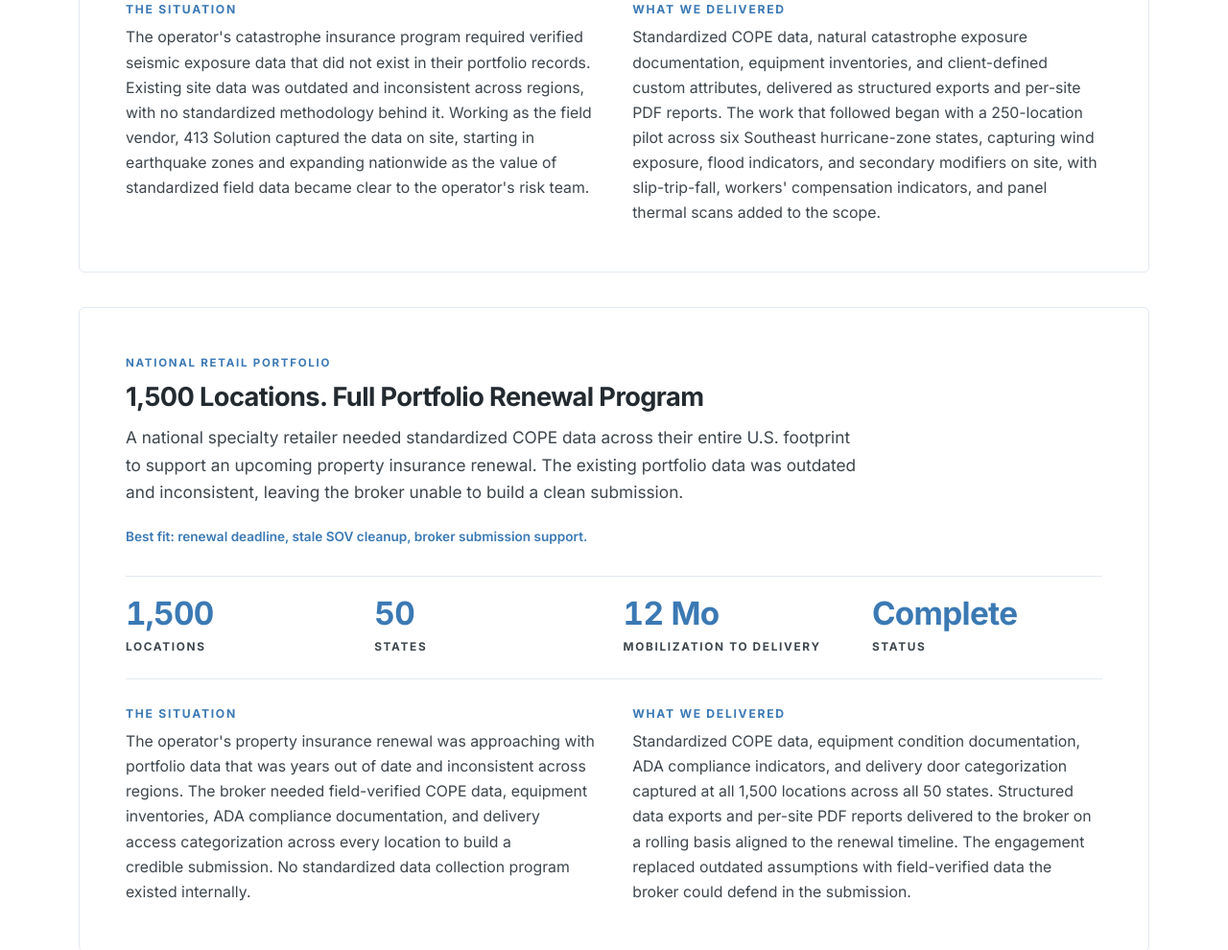
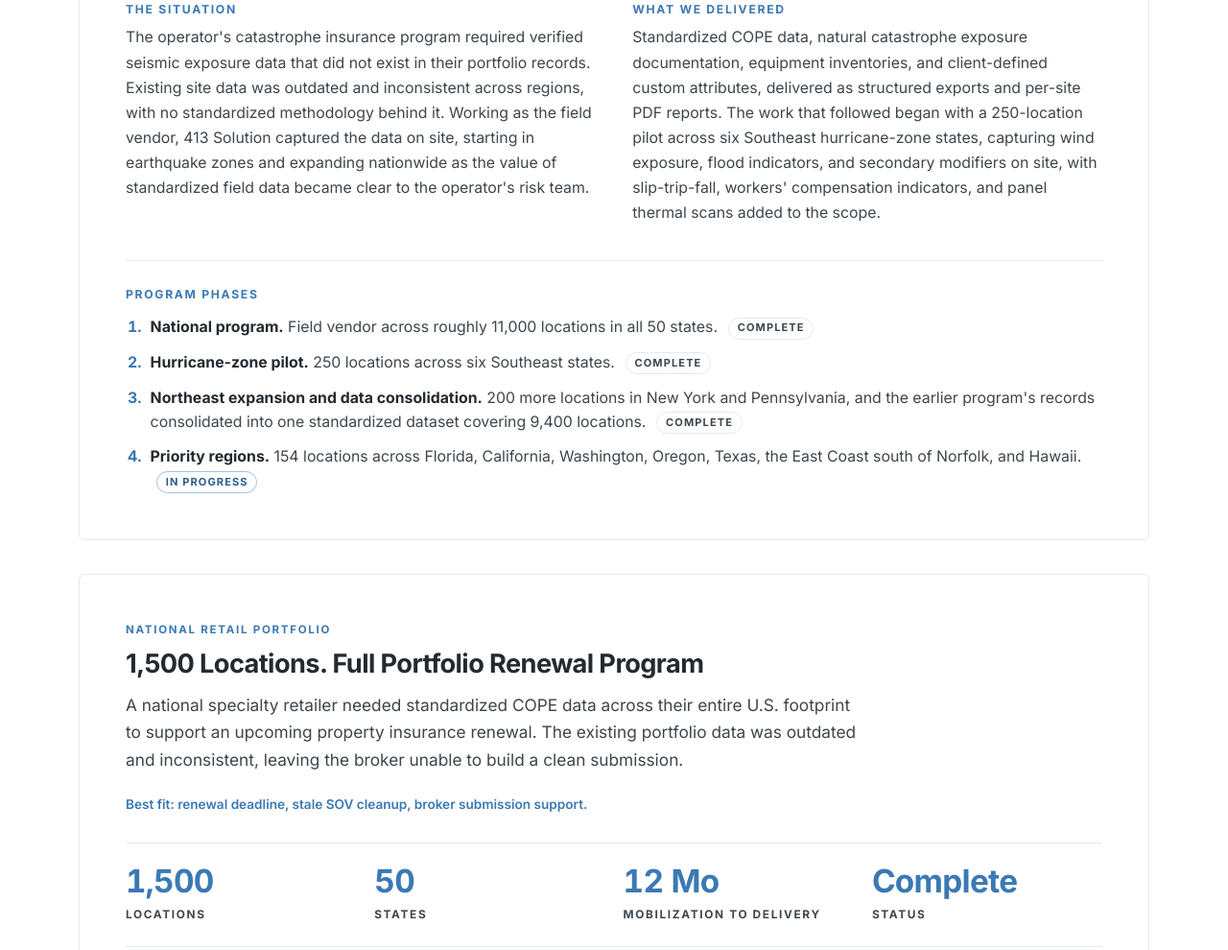
Before and after one commit to JCFrith/413website, a plain HTML site: page results.html in a window 1280 px wide. Shown: the part 1525-2515 px from the top of the page at 96% size. Drawn offline with Linux system fonts and the light colour scheme.

Commit message:
Show recent QSR phases and post-event work
- Results: the QSR program now lists its four phases, including the
  Northeast expansion with consolidation of the earlier program's records
  into one 9,400-location dataset, and the priority-region phase in
  progress. Client stays anonymous.
- Results: adds post-hurricane site documentation for a national auto
  parts retailer under Additional Engagements.
- Lifecycle: the Respond phase now cites that engagement as proof.
- llms.txt updated to match.

Co-Authored-By: Claude Opus 5.5 <noreply@anthropic.com>
Claude-Session: https://claude.ai/code/session_01HEeg6TbNGTKaDC3KQpJBjD

```diff
--- a/css/site.css
+++ b/css/site.css
@@ -475,6 +475,22 @@ section { padding: 6.5rem 0; }
   color: var(--blue); margin-bottom: 0.6rem;
 }
 .case-cols p { font-size: 0.99rem; margin-bottom: 0; }
+.case-phases { margin-top: 2.2rem; padding-top: 1.8rem; border-top: 1px solid var(--border); }
+.case-phases h4 {
+  font-size: 0.76rem; letter-spacing: 0.14em; text-transform: uppercase;
+  color: var(--blue); margin-bottom: 0.9rem;
+}
+.case-phases ol { margin: 0; padding-left: 1.3rem; display: grid; gap: 0.7rem; }
+.case-phases li { font-size: 0.99rem; line-height: 1.6; padding-left: 0.3rem; }
+.case-phases li::marker { color: var(--blue); font-weight: 700; }
+.phase-status {
+  display: inline-block; margin-left: 0.4rem;
+  font-size: 0.69rem; font-weight: 700; letter-spacing: 0.1em; text-transform: uppercase;
+  color: var(--charcoal); border: 1px solid var(--border); border-radius: 999px; padding: 0.1rem 0.55rem;
+  vertical-align: 0.1em;
+}
+.phase-status.is-active { color: var(--blue-dark); border-color: rgba(59,121,180,0.45); }
+.step-proof { margin-top: 0.9rem; font-size: 0.95rem; font-weight: 600; color: var(--ink); }
 
 /* ---------- Forms ---------- */
 .form-group { margin-bottom: 1.3rem; }
--- a/results.html
+++ b/results.html
@@ -98,6 +98,15 @@
           <p>Standardized COPE data, natural catastrophe exposure documentation, equipment inventories, and client-defined custom attributes, delivered as structured exports and per-site PDF reports. The work that followed began with a 250-location pilot across six Southeast hurricane-zone states, capturing wind exposure, flood indicators, and secondary modifiers on site, with slip-trip-fall, workers' compensation indicators, and panel thermal scans added to the scope.</p>
         </div>
       </div>
+      <div class="case-phases">
+        <h4>Program Phases</h4>
+        <ol>
+          <li><strong>National program.</strong> Field vendor across roughly 11,000 locations in all 50 states. <span class="phase-status">Complete</span></li>
+          <li><strong>Hurricane-zone pilot.</strong> 250 locations across six Southeast states. <span class="phase-status">Complete</span></li>
+          <li><strong>Northeast expansion and data consolidation.</strong> 200 more locations in New York and Pennsylvania, and the earlier program's records consolidated into one standardized dataset covering 9,400 locations. <span class="phase-status">Complete</span></li>
+          <li><strong>Priority regions.</strong> 154 locations across Florida, California, Washington, Oregon, Texas, the East Coast south of Norfolk, and Hawaii. <span class="phase-status is-active">In progress</span></li>
+        </ol>
+      </div>
     </div>
 
     <div class="case reveal">
@@ -133,7 +142,7 @@
       <h2>The Same Standard at Every Scale</h2>
       <p>Beyond large-scale portfolio programs, 413 Solution has delivered the same standardized methodology to specialized and regional portfolios.</p>
     </div>
-    <div class="grid-2">
+    <div class="grid-3">
       <div class="card tick reveal" style="--d:0ms">
         <h4>Statewide Institutional Portfolio</h4>
         <p>120 locations across Florida. COPE and natural catastrophe exposure data captured in one month to support a property renewal. Portfolio included churches, schools, administrative buildings, and community facilities with no prior standardized data. Broker-referred.</p>
@@ -141,6 +150,10 @@
       <div class="card tick reveal" style="--d:100ms">
         <h4>Multi-Family Residential Portfolio</h4>
         <p>40 apartment complexes across Florida. COPE and natural catastrophe exposure data captured to support a property renewal across the residential portfolio. Broker-referred.</p>
+      </div>
+      <div class="card tick reveal" style="--d:200ms">
+        <h4>Post-Event Site Documentation</h4>
+        <p>National auto parts retailer. After hurricane flooding in North Carolina, technicians deployed to affected locations to document site condition and damage with dated, GPS-stamped photographs.</p>
       </div>
     </div>
   </div>
```
Also changed, not shown: portfolio-lifecycle.html (+1 -0 lines), llms.txt.
